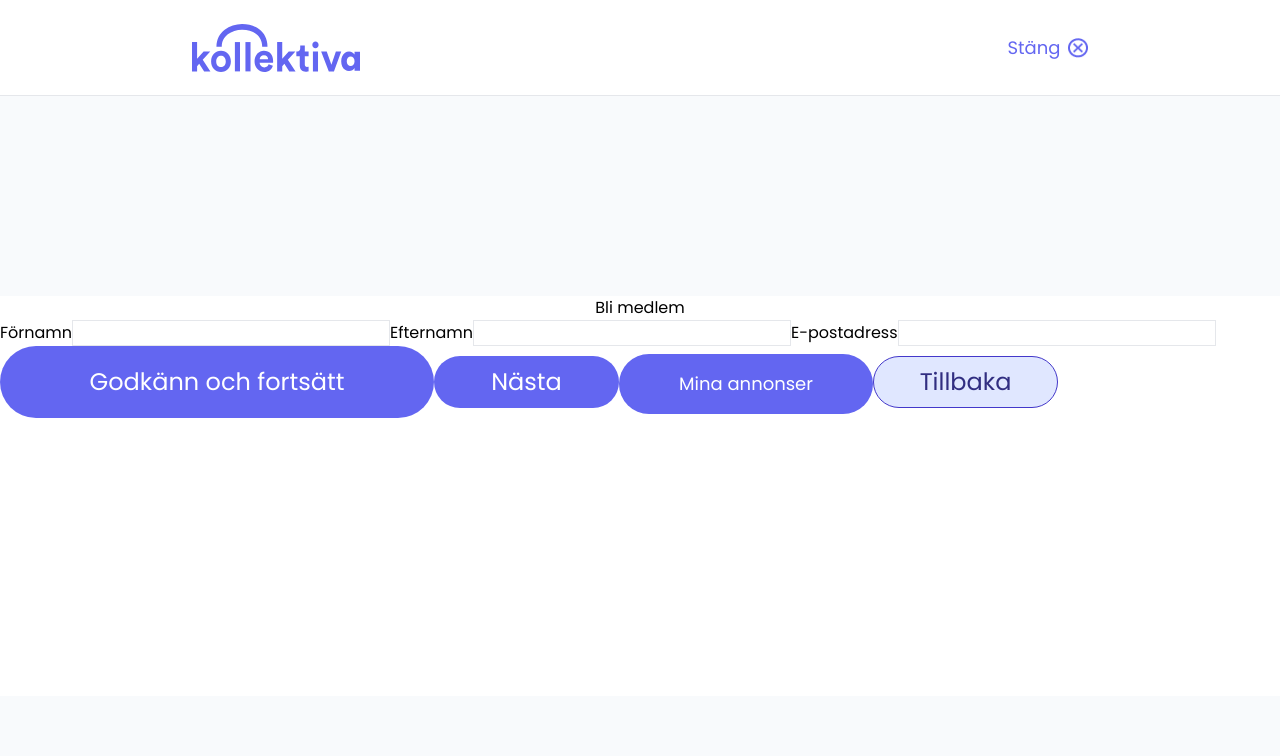
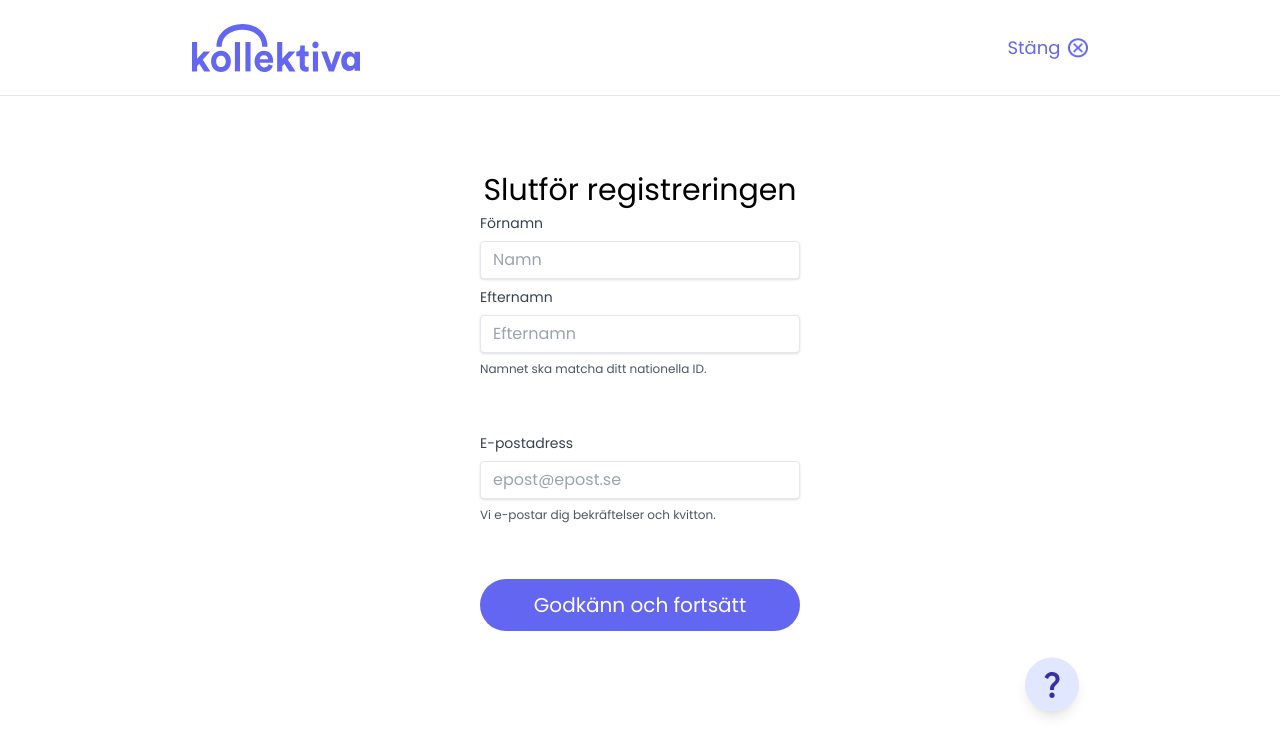
Before and after one commit to sofiaronnkvist/Kollektiva, a Next.js app: page /blimedlem in a window 1280 px wide. Shown: the top 756 px of the page. Built offline with nearby package versions, Linux system fonts and the light colour scheme.

Commit message:
/blimedlem, /blimedlem/1 done

```diff
--- a/pages/blimedlem/1.tsx
+++ b/pages/blimedlem/1.tsx
@@ -1,22 +1,26 @@
 import React from 'react'
 import ButtonLg from '../../components/Buttons/ButtonLg'
+import LoginHeader from '../../components/LoginHeader'
+import QuestionMark from '../../components/QuestionMark'
 
 function Blimedlem1() {
   return (
-    <div className="flex h-screen items-center bg-slate-50">
-      <div className="container mx-auto bg-white">
-        <h1 className="text-center">Bli en del av Kollektiva</h1>
-        <p>
+    <div>
+      <LoginHeader />
+      <div className="container mx-auto w-[450px] bg-white">
+        <h1 className="mt-[72px] text-[30px]">Bli en del av Kollektiva</h1>
+        <p className="text-[20px] text-indigo-800">
           Hos Kollektiva hör alla hemma. För att säkerställa det så ber vi dig
           att skriva under på följande:
         </p>
-        <p>
+        <p className="text-[20px]">
           Jag samtycker till att behandla alla på Kollektiva med respekt och
           utan fördomar, oavsett religion, nationellt ursprung, etnicitet,
           funktionsvariation, kön, könsidentitet, sexuell läggning eller ålder.
         </p>
         <ButtonLg text="Godkänn" />
       </div>
+      <QuestionMark />
     </div>
   )
 }
--- a/pages/blimedlem/index.tsx
+++ b/pages/blimedlem/index.tsx
@@ -1,36 +1,77 @@
 import React from 'react'
-import ButtonLg from '../../components/Buttons/ButtonLg'
-import ButtonSm from '../../components/Buttons/ButtonSm'
-import ButtonSm2 from '../../components/Buttons/ButtonSm2'
-import ButtonMd from '../../components/Buttons/ButtonMd'
 import LoginHeader from '../../components/LoginHeader'
+import Link from 'next/link'
+import QuestionMark from '../../components/QuestionMark'
 
 function Register() {
   return (
     <div>
       <LoginHeader />
-      <div className="flex h-screen items-center bg-slate-50">
-        <div className="container mx-auto h-[400px] bg-white">
-          <h1 className="text-center">Bli medlem</h1>
+      <div>
+        <div className="container mx-auto">
+          <h1 className="mt-[72px] text-center text-[30px]">
+            Slutför registreringen
+          </h1>
+          <div className="flex justify-center">
             <form action="">
-            <label htmlFor="namn">Förnamn</label>
-            <input type="text" name="namn" id="namn" className="border" />
-            <label htmlFor="efternamn">Efternamn</label>
+              <label
+                className="mb-2 block text-sm text-gray-700"
+                htmlFor="namn"
+              >
+                Förnamn
+              </label>
+              <input
+                type="text"
+                name="namn"
+                id="namn"
+                placeholder="Namn"
+                className="focus:shadow-outline mb-2 w-[320px] appearance-none rounded border py-2 px-3 leading-tight text-gray-700 shadow focus:outline-none"
+              />
+              <label
+                className="mb-2 block text-sm text-gray-700"
+                htmlFor="efternamn"
+              >
+                Efternamn
+              </label>
               <input
                 type="text"
                 name="efternamn"
                 id="efternamn"
-              className="border"
+                placeholder="Efternamn"
+                className="focus:shadow-outline mb-2 w-[320px] appearance-none rounded border py-2 px-3 leading-tight text-gray-700 shadow focus:outline-none"
               />
-            <label htmlFor="mail">E-postadress</label>
-            <input type="text" name="mail" id="mail" className="border" />
+              <p className="mb-[56px] text-xs text-gray-600">
+                Namnet ska matcha ditt nationella ID.
+              </p>
+              <label
+                className="mb-2 block text-sm text-gray-700"
+                htmlFor="mail"
+              >
+                E-postadress
+              </label>
+              <input
+                type="text"
+                name="mail"
+                id="mail"
+                placeholder="epost@epost.se"
+                className="focus:shadow-outline mb-2 w-[320px] appearance-none rounded border py-2 px-3 leading-tight text-gray-700 shadow focus:outline-none"
+              />
+              <p className="mb-[56px] text-xs text-gray-600">
+                Vi e-postar dig bekräftelser och kvitton.
+              </p>
+              <Link href="/blimedlem/1">
+                <button
+                  type="submit"
+                  className="h-[52px] w-[320px] rounded-full  bg-indigo-500 text-[20px] text-white"
+                >
+                  Godkänn och fortsätt
+                </button>
+              </Link>
             </form>
-          <ButtonLg text="Godkänn och fortsätt" />
-          <ButtonSm text="Nästa" />
-          <ButtonMd text="Mina annonser" />
-          <ButtonSm2 text="Tillbaka" />
           </div>
         </div>
+      </div>
+      <QuestionMark />
     </div>
   )
 }
```
Lines whose indentation alone changed are shown as unchanged.
